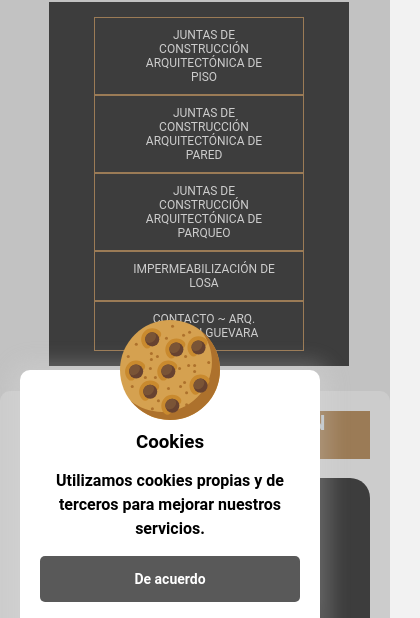
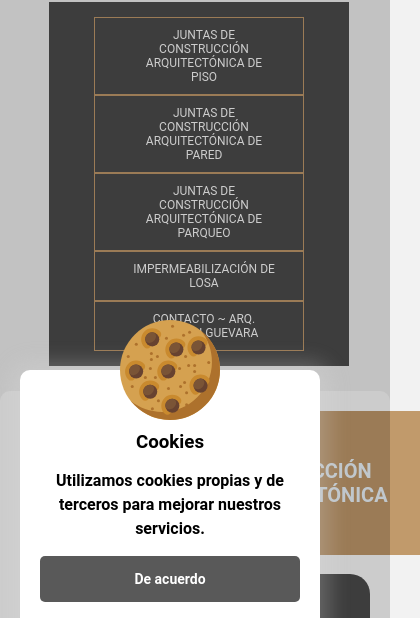
Before and after one commit to photogamer2015/JUNTASCONTRUCCION, a plain HTML site: page index.html in a window 390 px wide. Shown: the part 163-781 px from the top of the page, 420 px wide, since content can reach past the window. Drawn offline with Linux system fonts and the light colour scheme.

Commit message:
Update style.css

```diff
--- a/style.css
+++ b/style.css
@@ -219,6 +219,9 @@ text-align: center;
     margin-left: 0.5em;
 
 }
+    .presentation{
+        padding: 0em 10em;
+    }
     .clic{
         text-align: center;
         margin-left: 1.5em;
```
